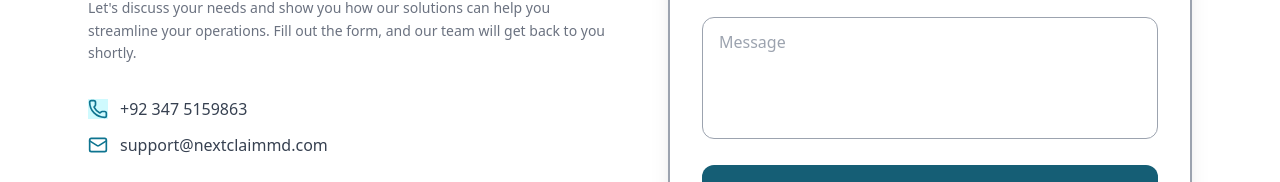
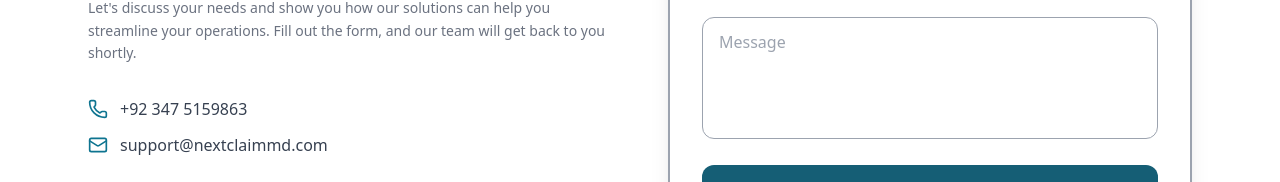
Before and after one commit to nextclaimmd-oss/nextclaimmd, a Next.js app: page /contact in a window 1280 px wide. Shown: the part 986-1168 px from the top of the page. Built offline with nearby package versions, Linux system fonts and the light colour scheme.

Commit message:
changed the bg of the icon contact page

```diff
--- a/src/app/components/ContactForm/ContactForm.jsx
+++ b/src/app/components/ContactForm/ContactForm.jsx
@@ -73,7 +73,7 @@ export default function ContactForms() {
 
           <div className="mt-8 space-y-3 text-gray-700">
             <div className="flex items-center gap-3">
-              <Phone className="bg-cyan-100 text-cyan-700 w-5 h-5" />
+              <Phone className=" text-cyan-700 w-5 h-5" />
               <span>+92 347 5159863</span>
             </div>
             <div className="flex items-center gap-3">
```
